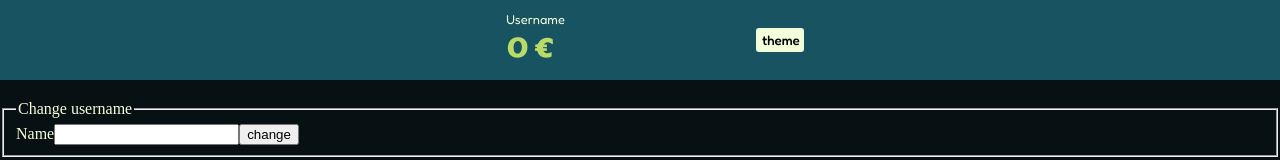
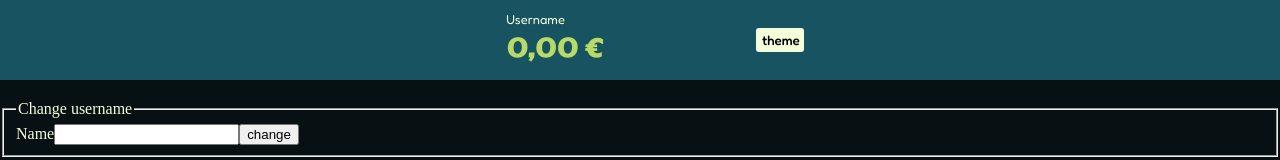
Before and after one commit to Satttoshi/idle-boss, a Next.js app: page /boss-floor in a window 1280 px wide. Shown: the top 160 px of the page. Built offline with nearby package versions, Linux system fonts and the light colour scheme.

Commit message:
improve number formatting logic

```diff
--- a/src/components/MoneyDisplay.js
+++ b/src/components/MoneyDisplay.js
@@ -6,9 +6,18 @@ export default function MoneyDisplay() {
   const money = useStore((state) => state.money);
   const username = useStore((state) => state.username);
 
-  const moneyToString = Math.floor(money).toString();
+  function largeNumberNamingScaling(money) {
+    if (money < 100000000) {
+      return (
+        money.toLocaleString("de-DE", {
+          minimumFractionDigits: 2,
+          maximumFractionDigits: 2,
+        }) + " €"
+      );
+    }
 
-  function largeNumberNamingScaling(moneyString) {
+    const moneyString = Math.floor(money).toString();
+
     if (moneyString.length > 32) {
       return moneyString.slice(0, moneyString.length - 30) + " Decillion";
     } else if (moneyString.length > 29) {
@@ -28,22 +37,11 @@ export default function MoneyDisplay() {
     } else if (moneyString.length > 8) {
       return moneyString.slice(0, moneyString.length - 6) + " Million";
     } else {
-      return (
-        moneyString.toLocaleString("de-DE", {
-          minimumFractionDigits: 2,
-          maximumFractionDigits: 2,
-        }) + " €"
-      );
+      return moneyString;
     }
   }
 
-  const moneyString =
-    money.toLocaleString("de-DE", {
-      minimumFractionDigits: 2,
-      maximumFractionDigits: 2,
-    }) + " €";
-
-  const convertedMoney = largeNumberNamingScaling(moneyToString);
+  const convertedMoney = largeNumberNamingScaling(money);
 
   return (
     <StyledHeader>
```
